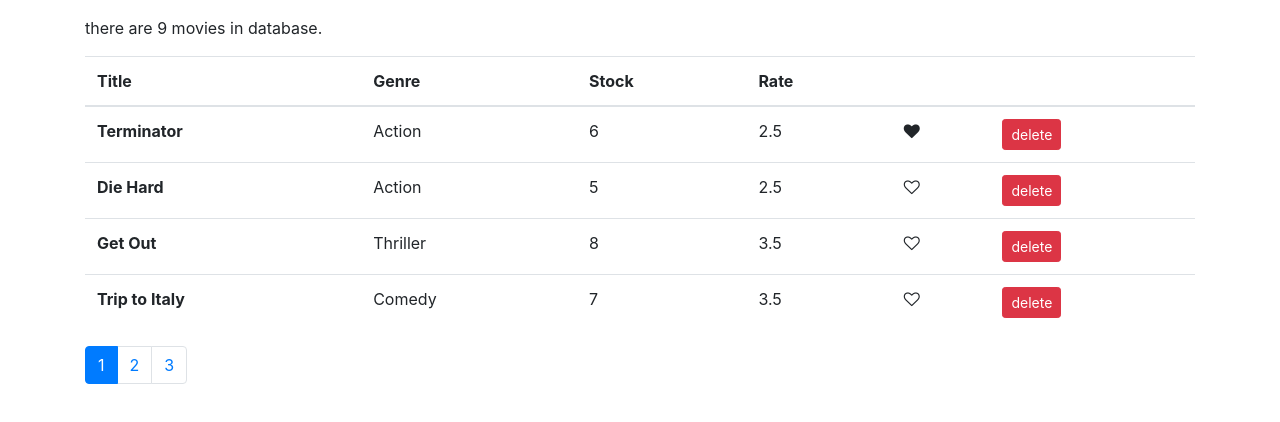
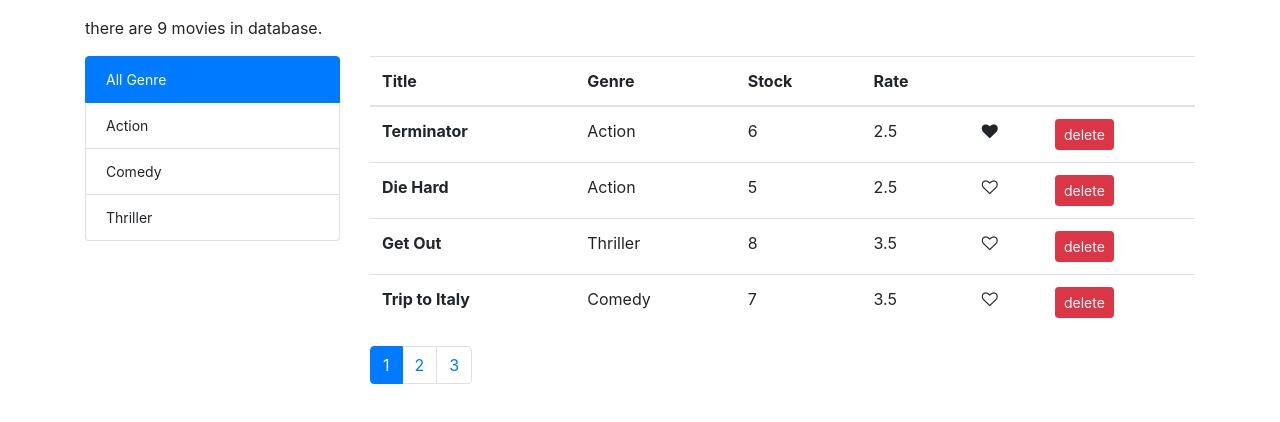
Before and after one commit to amir-9/movies, a React (Create React App) app: page / in a window 1280 px wide. Shown: the top 422 px of the page. Built offline with nearby package versions, Linux system fonts and the light colour scheme.

Commit message:
[FEATURE] filter by genre component added (just UI yet)

```diff
--- a/src/App.css
+++ b/src/App.css
@@ -1,38 +1,3 @@
-.App {
-  text-align: center;
+.font-size-14 {
+  font-size: 14px;
 }
-
-.App-logo {
-  height: 40vmin;
-  pointer-events: none;
-}
-
-@media (prefers-reduced-motion: no-preference) {
-  .App-logo {
-    animation: App-logo-spin infinite 20s linear;
-  }
-}
-
-.App-header {
-  background-color: #282c34;
-  min-height: 100vh;
-  display: flex;
-  flex-direction: column;
-  align-items: center;
-  justify-content: center;
-  font-size: calc(10px + 2vmin);
-  color: white;
-}
-
-.App-link {
-  color: #61dafb;
-}
-
-@keyframes App-logo-spin {
-  from {
-    transform: rotate(0deg);
-  }
-  to {
-    transform: rotate(360deg);
-  }
-}
--- /dev/null
+++ b/src/components/Filter.jsx
@@ -0,0 +1,41 @@
+import { Component } from "react";
+import { getGenres } from "../services/fakeGenreService";
+import _ from "lodash";
+class Filter extends Component {
+  // state = {  }
+
+  render() {
+    const { movies, onClickHandler, currentGenre } = this.props;
+    const allGenres = getGenres();
+    console.log(allGenres);
+    return (
+      <ul className="list-group font-size-14">
+        <li
+          className={
+            currentGenre === "All"
+              ? "list-group-item active"
+              : "list-group-item"
+          }
+          onClick={() => onClickHandler("All")}
+        >
+          All Genre
+        </li>
+        {allGenres.map((genre) => (
+          <li
+            key={genre._id}
+            className={
+              currentGenre === genre.name
+                ? "list-group-item active"
+                : "list-group-item"
+            }
+            onClick={() => onClickHandler(genre.name)}
+          >
+            {genre.name}
+          </li>
+        ))}
+      </ul>
+    );
+  }
+}
+
+export default Filter;
--- a/src/components/Movies.jsx
+++ b/src/components/Movies.jsx
@@ -3,24 +3,40 @@ import { getMovies } from "../services/fakeMovieService";
 import Like from "../common/Like";
 import Pagination from "./Pagination";
 import Paginate from "../utils/Paginate";
+import Filter from "./Filter";
 class Movies extends Component {
   state = {
     movies: getMovies(),
     pageSize: 4,
     currentPageNumber: 1,
+    currentGenre: "All",
   };
 
   render() {
-    let moviesCount = this.state.movies.length;
-    const { pageSize, currentPageNumber } = this.state;
+    const moviesCount = this.state.movies.length;
+    const {
+      pageSize,
+      currentPageNumber,
+      movies: allMovies,
+      currentGenre,
+    } = this.state;
     if (moviesCount === 0) return <p>there is no movies in database.</p>;
-    const movies = Paginate(this.state.movies, pageSize, currentPageNumber);
+    const movies = Paginate(allMovies, pageSize, currentPageNumber);
     return (
       <React.Fragment>
         <p className="mt-3">
           there {moviesCount === 1 ? "is" : "are"} {moviesCount}{" "}
           {moviesCount === 1 ? "movie" : "movies"} in database.
         </p>
+        <div className="row">
+          <div className="col-3">
+            <Filter
+              movies={allMovies}
+              currentGenre={currentGenre}
+              onClickHandler={this.filterClickHandler}
+            />
+          </div>
+          <div className="col-9">
             <table className="table">
               <thead>
                 <tr>
@@ -71,6 +87,8 @@ class Movies extends Component {
               currentPageNumber={currentPageNumber}
               onClickHandler={this.paginationClickHandler}
             />
+          </div>
+        </div>
       </React.Fragment>
     );
   }
@@ -88,6 +106,9 @@ class Movies extends Component {
     e.preventDefault();
     this.setState({ currentPageNumber: number });
   };
+  filterClickHandler = (genre) => {
+    this.setState({ currentGenre: genre });
+  };
 }
 
 export default Movies;
```
Also changed, not shown: public/index.html (+1 -22 lines). Lines whose indentation alone changed are shown as unchanged.
